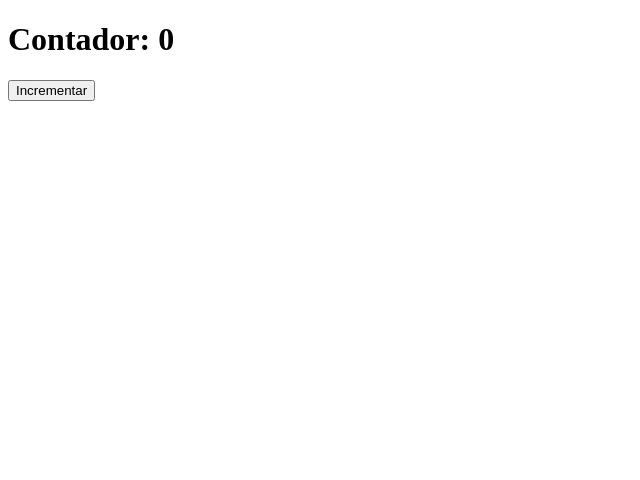
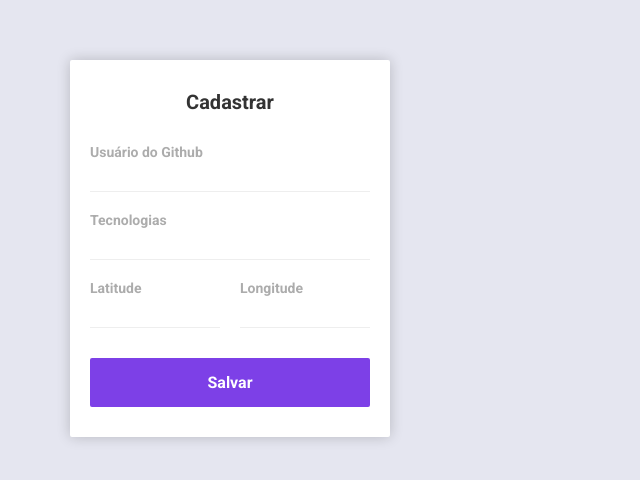
Before and after one commit to JoseMurilloc/dev-radar-web, a React (Create React App) app: page / in a window 1280 px wide. Shown: the top 480 px of the page, without its empty margins (0-640 px from the left). Built offline with nearby package versions, Linux system fonts and the light colour scheme.

Commit message:
add css global + css main e app

```diff
--- /dev/null
+++ b/src/App.css
@@ -0,0 +1,9 @@
+#app {
+  max-width: 1200px;
+  margin: 0 auto;
+  padding: 60px 30px;
+
+  display: flex;
+  flex-direction: row;
+  align-items: flex-start;
+}
--- a/src/App.js
+++ b/src/App.js
@@ -4,18 +4,48 @@
 // Propriedade: E como se fosse os atributos das tags HTML, para podemos enviar informarções pela {props} que são os argumentos de componente
 // Estado: São as informaçaões mantida pelos componentes(Lembrar: imutabilidade )
 
+import './global.css';
+import './App.css';
+import './Sidebar.css';
+
 function App() {
-  const [counter, setCounter] = useState(0);
-
-  function incrementCount() {
-    setCounter(counter + 1);
-  }
 
   return (
-    <>
-      <h1>Contador: {counter}</h1>
-      <button onClick={incrementCount}>Incrementar</button>
-    </>
+    <div id="app">
+      <aside>
+        <strong>Cadastrar</strong>
+        <form>
+          {/* Inputs com o contudos do JSON create POST Dev */}
+          <div className="input-block">
+            <label htmlFor="github_username">Usuário do Github</label>
+            <input name="github_username" id="github_username" required/>
+          </div>
+
+          <div className="input-block">
+            <label htmlFor="techs">Tecnologias</label>
+            <input name="techs" id="techs" required/>
+          </div>
+
+          <div className="input-group">
+            <div className="input-block">
+              <label htmlFor="latitude">Latitude</label>
+              <input name="latitude" id="latitude" required/>
+            </div>
+
+            <div className="input-block">
+              <label htmlFor="longitude">Longitude</label>
+              <input name="longitude" id="longitude" required/>
+            </div>
+          </div>
+
+          <button type="submit">Salvar</button>
+
+        </form>
+      </aside>
+      <main>
+
+      </main>
+    </div>
   );
 }
 
--- /dev/null
+++ b/src/Sidebar.css
@@ -0,0 +1,69 @@
+aside {
+  width: 320px;
+  background: #FFF;
+  box-shadow: 0 0 14px 0 rgba(0, 0, 0, 0.2);
+
+  border-radius: 2px;
+  padding: 30px 20px;
+}
+
+aside strong {
+  font-size: 20px;
+  text-align: center;
+  display: block;
+  color: #333;
+}
+
+aside form {
+  margin-top: 30px;
+}
+
+/* Encontre todos os input-block que tenha um input-block antes dele */
+aside form .input-block + .input-block {
+  margin-top: 20px;
+}
+
+aside form .input-group .input-block {
+  margin-top: 0;
+}
+
+aside form .input-group {
+  margin-top: 20px;
+  display: grid;
+  gap: 20px;
+  grid-template-columns: 1fr 1fr;
+}
+
+aside form .input-block label {
+  color: #ACACAC;
+  font-size: 14px;
+  font-weight: bold;
+  display: block;
+}
+
+aside form .input-block input {
+  width: 100%;
+  height: 32px;
+  font-size: 14px;
+  color: #666;
+  border: 0;
+  border-bottom: 1px solid #eee;
+}
+
+aside form button[type=submit] {
+  width: 100%;
+  border: 0;
+  margin-top: 30px;
+  background-color: #7d40e7;
+  border-radius: 2px;
+  padding: 15px 20px;
+  font-size: 16px;
+  font-weight: bold;
+  color: #FFF;
+  cursor: pointer;
+  transition: background 0.5s;
+}
+
+aside form button[type=submit]:hover {
+  background: #6931CA;
+}
--- /dev/null
+++ b/src/global.css
@@ -0,0 +1,22 @@
+@import url('https://fonts.googleapis.com/css?family=Roboto:400,700&display=swap');
+
+* {
+  margin: 0;
+  padding: 0;
+  outline: 0;
+  box-sizing: border-box;
+}
+
+
+html, body, #root {
+  height: 100%;
+}
+
+body {
+  background-color: #E5E6F0;
+  -webkit-font-smoothing: antialiased;
+}
+
+body, input, button {
+  font-family: 'Roboto', sans-serif;
+}
```
Also changed, not shown: src/Main.css (added).
